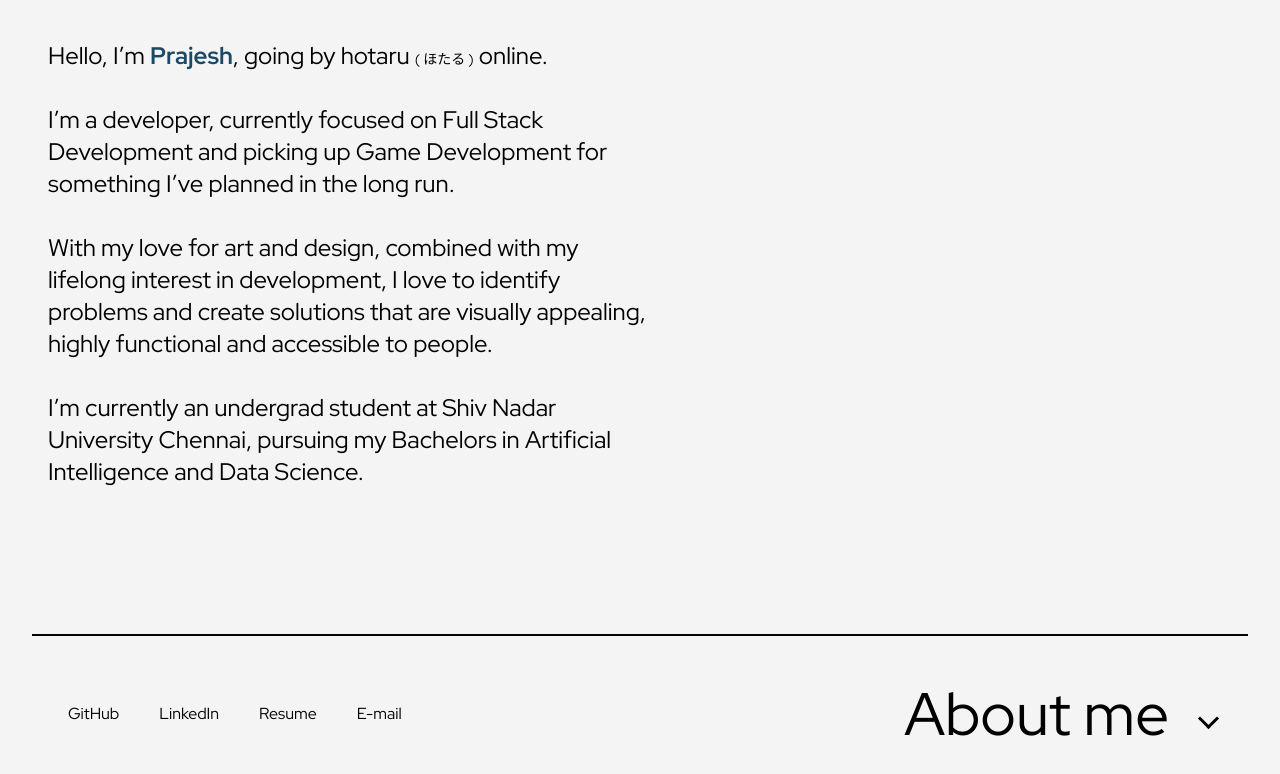
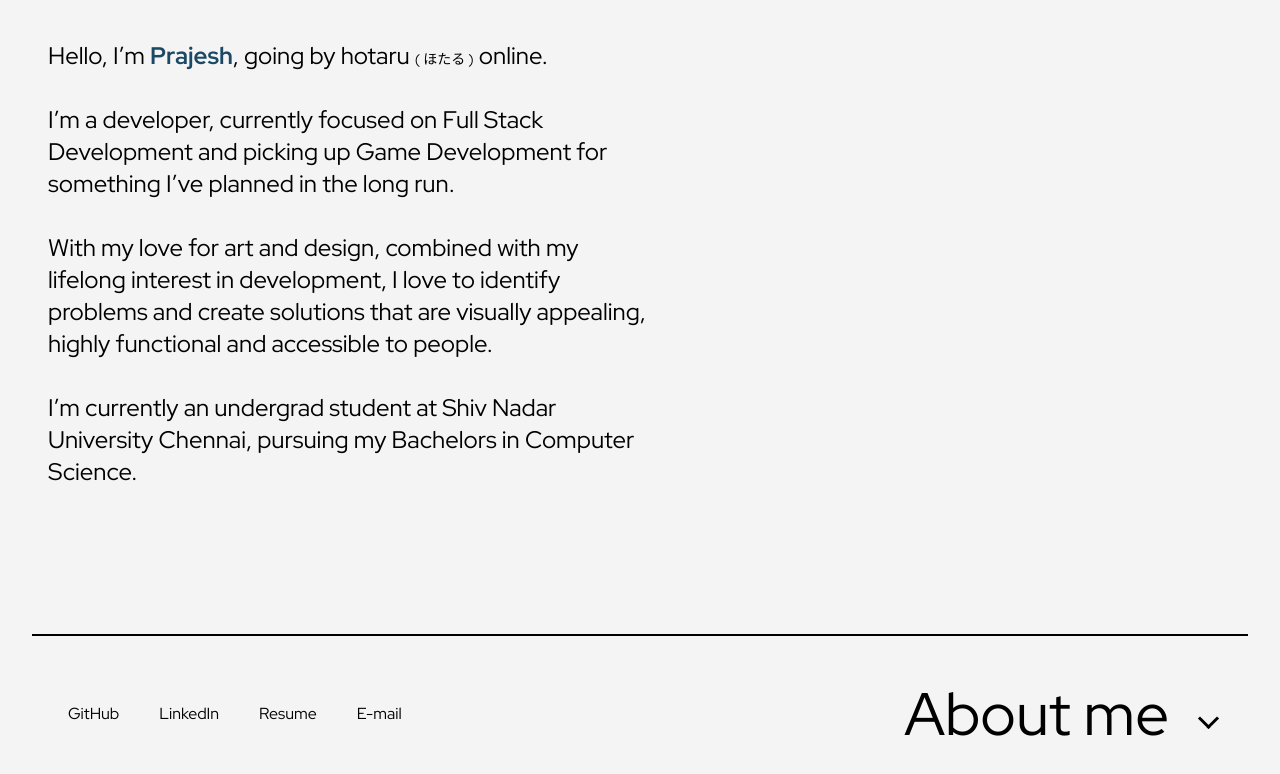
Before and after one commit to hotaru-py/hotaru-py.github.io, a Svelte app: page / in a window 1280 px wide. Shown: the top 774 px of the page. Built offline with nearby package versions, Linux system fonts and the light colour scheme.

Commit message:
minor change in info

```diff
--- a/src/Components/about.svelte
+++ b/src/Components/about.svelte
@@ -14,6 +14,6 @@
   </p>
   <p class="text-2xl p-4">
     I’m currently an undergrad student at Shiv Nadar University Chennai,
-    pursuing my Bachelors in Artificial Intelligence and Data Science.
+    pursuing my Bachelors in Computer Science.
   </p>
 </main>
```
